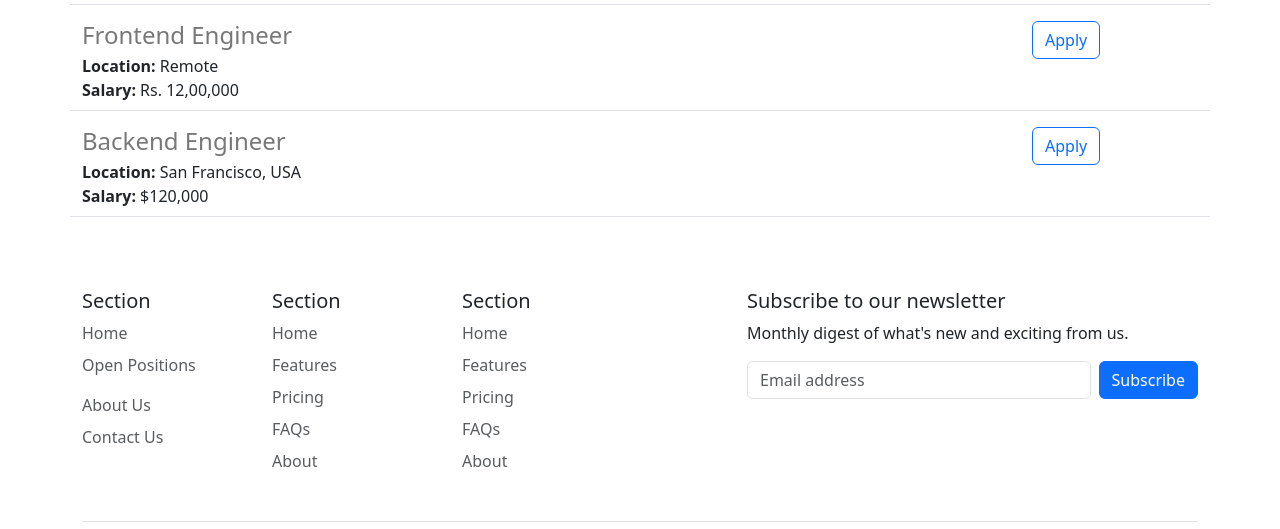
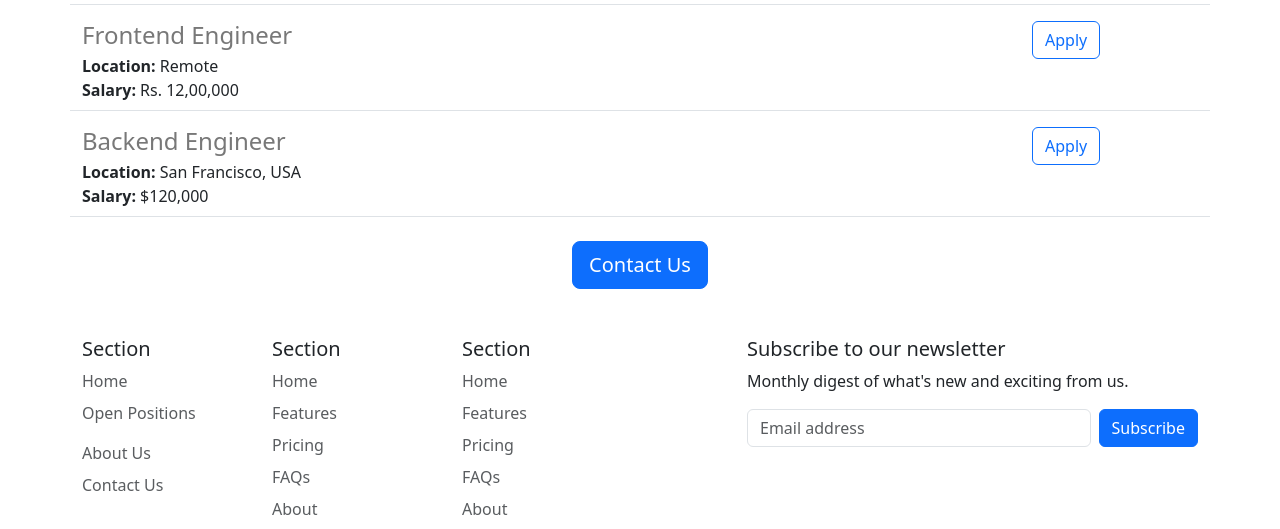
Before and after one commit to Mutai05/Job-Finder-App, a Flask app: page / in a window 1280 px wide. Shown: the part 1127-1656 px from the top of the page. Run offline with Flask 3, Linux system fonts and the light colour scheme; some libraries are stand-ins or nearby versions.

Commit message:
Updated button links

```diff
--- a/templates/home.html
+++ b/templates/home.html
@@ -38,6 +38,9 @@
         {% include 'jobitem.html' %}
       {% endfor %}
     </div>
+    <div class="text-center">
+      <a class="btn btn-primary btn-lg" href="mailto:contact@jobfinderapp.com?subject=Job%20Enquiry&body=My%20name%3A%20%3CEnter%20your%20name%3E%0D%0A%0D%0APhone%20number%3A%20%3CEnter%20phone%20number%3E%0D%0A%0D%0ASubject%3A%20%3CEnter%20subject%3E%0D%0A%0D%0AMessage%3A%20%3CLeave%20a%20message%3E" role="button">Contact Us</a>
+    </div>
   </div>
   {% include 'footer.html' %}
 </body>
--- a/templates/jobitem.html
+++ b/templates/jobitem.html
@@ -7,6 +7,6 @@
     {% endif %}
   </div>
   <div class="col-2">
-    <button type="button" class="btn btn-outline-primary">Apply</button>
+    <a href="mailto:hello@jobfinderapp.com?subject=Application%20for%20{{job['title']}}&body=My%20name%3A%20%3CEnter%20your%20name%3E%0D%0A%0D%0AMy%20Resume%3A%20%3CEnter%20resume%20link%3E%0D%0A%0D%0AMy%20LinkedIn%20Profile%3A%20%3CLinkedIn%20Profile%20URL%3E" type="button" class="btn btn-outline-primary">Apply</a>
   </div>
 </div>
```
